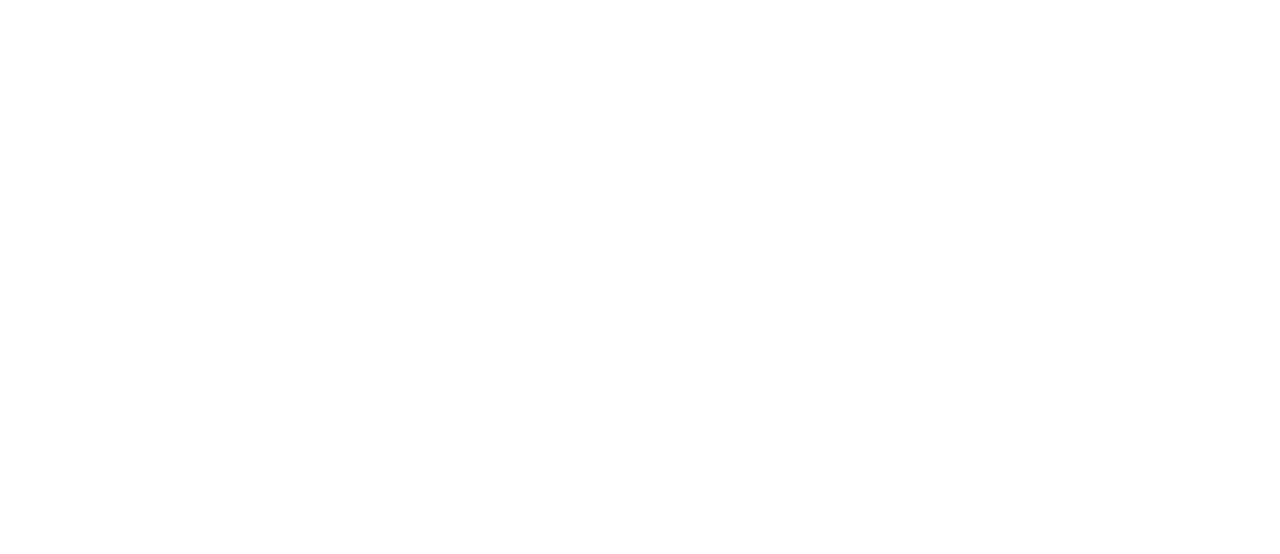
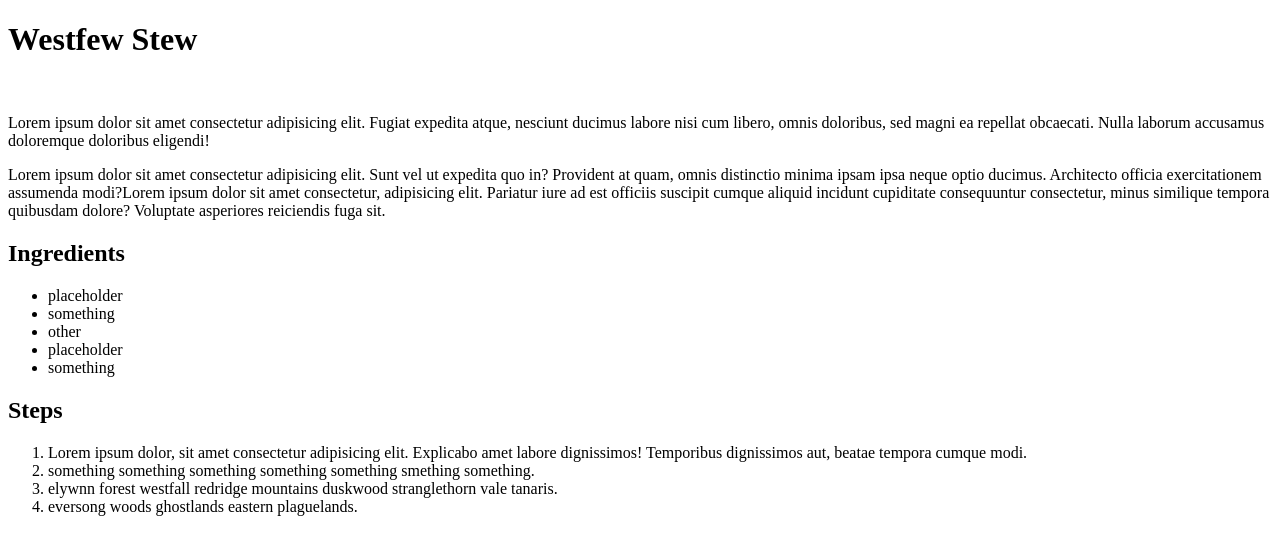
Before and after one commit to Arbjornen/odin-recipies, a plain HTML site: page recipes/stew.html in a window 1280 px wide. Drawn offline with Linux system fonts and the light colour scheme.

Commit message:
Add <h> <p> <li> to stew.html
Need to add a link from stew.html to index.html
and add images to stew.html and steak.html.

```diff
--- a/recipes/stew.html
+++ b/recipes/stew.html
@@ -0,0 +1,43 @@
+<!DOCTYPE html>
+<html lang="en">
+<head>
+
+  <meta charset="UTF-8">
+  <title>Document</title>
+
+</head>
+
+<body>
+
+  <h1>Westfew Stew</h1>
+
+  <img>
+  <!--Need to add an image here-->
+
+  <p>Lorem ipsum dolor sit amet consectetur adipisicing elit. Fugiat expedita atque, nesciunt ducimus labore nisi cum libero, omnis doloribus, sed magni ea repellat obcaecati. Nulla laborum accusamus doloremque doloribus eligendi!</p>
+
+  <p>Lorem ipsum dolor sit amet consectetur adipisicing elit. Sunt vel ut expedita quo in? Provident at quam, omnis distinctio minima ipsam ipsa neque optio ducimus. Architecto officia exercitationem assumenda modi?Lorem ipsum dolor sit amet consectetur, adipisicing elit. Pariatur iure ad est officiis suscipit cumque aliquid incidunt cupiditate consequuntur consectetur, minus similique tempora quibusdam dolore? Voluptate asperiores reiciendis fuga sit.</p>
+
+  <h2>Ingredients</h2>
+
+  <ul>
+    <li>placeholder</li>
+    <li>something</li>
+    <li>other</li>
+    <li>placeholder</li>
+    <li>something</li>
+  </ul>
+
+  <h2>Steps</h2>
+
+  <ol>
+    <li>Lorem ipsum dolor, sit amet consectetur adipisicing elit. Explicabo amet labore dignissimos! Temporibus dignissimos aut, beatae tempora cumque modi.</li>
+    <li>something something something something something smething something.</li>
+    <li>elywnn forest westfall redridge mountains duskwood stranglethorn vale tanaris.</li>
+    <li>eversong woods ghostlands eastern plaguelands.</li>
+  </ol>
+
+
+</body>
+
+</html>
```
Also changed, not shown: index.html (+1 -0 lines), recipes/steak.html (+2 -1 lines).
